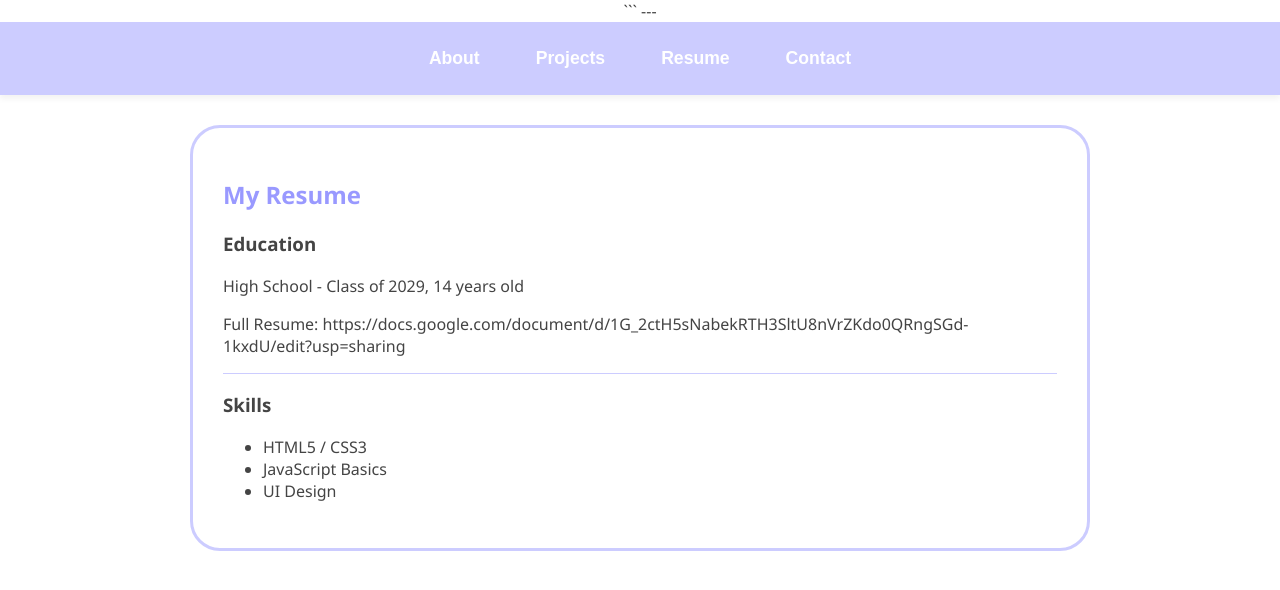
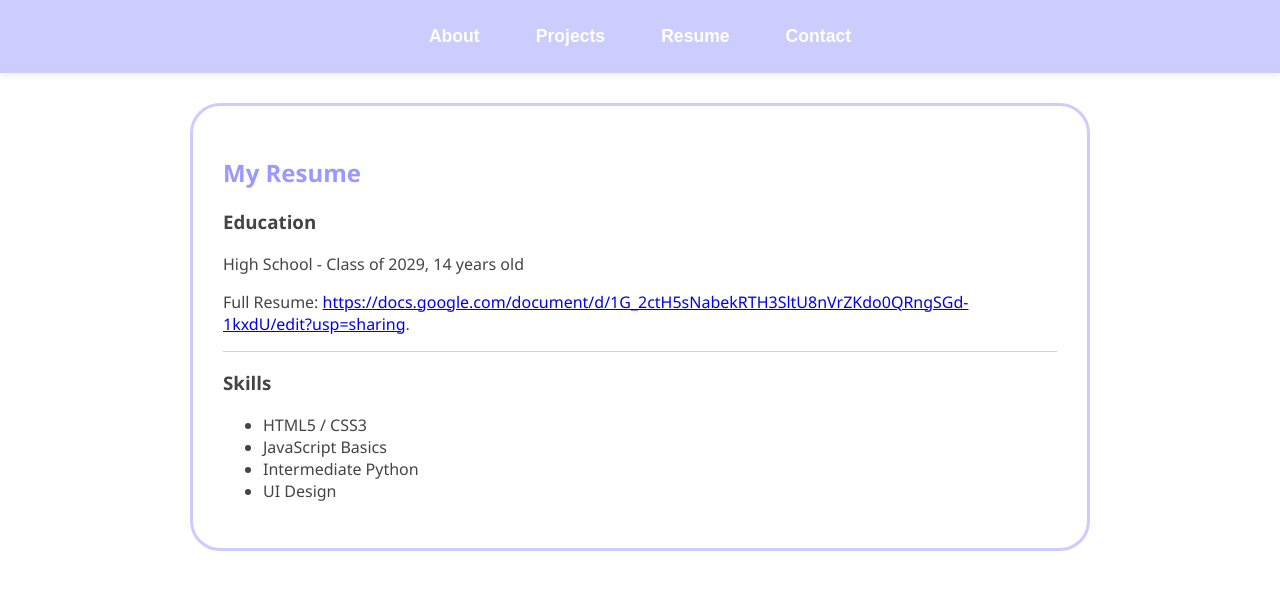
Before and after one commit to SrikarisPizza/SrikarFullPortfolio, a plain HTML site: page index.html in a window 1280 px wide. Both pictures are taken after a click on the button "Resume". Drawn offline with Linux system fonts and the light colour scheme.

Commit message:
Update resume link to be clickable

````diff
--- a/index.html
+++ b/index.html
@@ -1,8 +1,6 @@
 </body>
 </html>
-</html> ```
-
----
+</html>
 <!DOCTYPE html>
 <html lang="en">
 <head>
@@ -194,12 +192,13 @@
             <h1>My Resume</h1>
             <h3>Education</h3>
             <p>High School - Class of 2029, 14 years old</p>
-            <p>Full Resume: https://docs.google.com/document/d/1G_2ctH5sNabekRTH3SltU8nVrZKdo0QRngSGd-1kxdU/edit?usp=sharing</p>
+            <p>Full Resume: <a href="https://docs.google.com/document/d/1G_2ctH5sNabekRTH3SltU8nVrZKdo0QRngSGd-1kxdU/edit?usp=sharing" target="_blank">https://docs.google.com/document/d/1G_2ctH5sNabekRTH3SltU8nVrZKdo0QRngSGd-1kxdU/edit?usp=sharing</a>.</p>
             <hr style="border: 0; height: 1px; background: var(--periwinkle);">
             <h3>Skills</h3>
             <ul>
                 <li>HTML5 / CSS3</li>
                 <li>JavaScript Basics</li>
+                <li>Intermediate Python</li>
                 <li>UI Design</li>
             </ul>
         </section>
````
